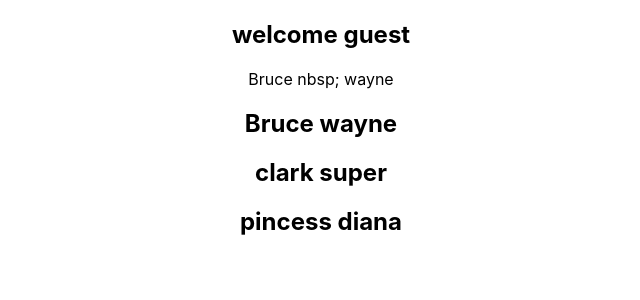
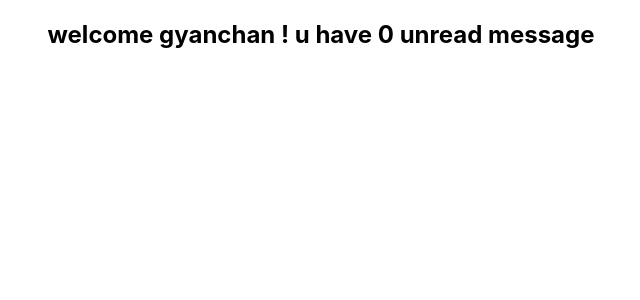
Before and after one commit to gyanchandra123/typescripit-with-react, a React (Create React App) app: page / in a window 1280 px wide. Shown: the top 300 px of the page, without its empty margins (319-959 px from the left). Built offline with nearby package versions, Linux system fonts and the light colour scheme.

Commit message:
React TypeScript Tutorial - 5 - Advanced Props

```diff
--- a/src/App.tsx
+++ b/src/App.tsx
@@ -4,6 +4,10 @@ import "./App.css";
 import { Greet } from "./components/Greet";
 import Person from "./components/Person";
 import PersonList from "./components/PersonList";
+import Status from "./components/Status";
+import Heading from "./components/Heading";
+import OuterComp from "./components/OuterComp";
+import InnerComp from "./components/InnerComp";
 
 function App() {
   //object
@@ -21,9 +25,17 @@ function App() {
 
   return (
     <div className="App">
-      <Greet name="gyanchan" messageCount={10} isLogin={false}></Greet>
+      {/* <Greet name="gyanchan" messageCount={10} isLogin={false}></Greet>
       <Person name={personName}></Person>
       <PersonList allNames ={nameList}></PersonList>
+       <Status status='success'></Status>
+        <Heading>this is the heading content</Heading>
+
+      <OuterComp>
+        <InnerComp>this is inner comp content</InnerComp>
+      </OuterComp> */}
+
+      <Greet name="gyanchan"  isLogin={true}></Greet>
     </div>
   );
 }
--- a/src/components/Greet.tsx
+++ b/src/components/Greet.tsx
@@ -2,16 +2,17 @@ import React from "react";
 
 type GreetProps = {
   name: string;
-  messageCount: number;
+  messageCount?: number;
   isLogin: boolean;
 };
 
 export const Greet = (props: GreetProps) => {
+  const {messageCount=0} =props;
   return (
     <div>
       <h2>
         {props.isLogin
-          ? `welcome ${props.name} ! u have ${props.messageCount} unread message`
+          ? `welcome ${props.name} ! u have ${messageCount} unread message`
           : "welcome guest"}
       </h2>
     </div>
--- /dev/null
+++ b/src/components/Heading.tsx
@@ -0,0 +1,12 @@
+import React from 'react'
+
+type headingProps = {
+    children:string;
+}
+const Heading = (props:headingProps) => {
+    return (
+      <h2>{props.children}</h2>
+    )
+}
+
+export default Heading
--- /dev/null
+++ b/src/components/InnerComp.tsx
@@ -0,0 +1,9 @@
+import React from "react";
+type innerCompProps = {
+  children: string;
+};
+const InnerComp = (props:innerCompProps) => {
+  return <div> {props.children}.</div>;
+};
+
+export default InnerComp;
--- /dev/null
+++ b/src/components/OuterComp.tsx
@@ -0,0 +1,11 @@
+import React from "react";
+
+type OuterCompProps ={
+    children :React.ReactNode
+}
+
+const OuterComp = (props:OuterCompProps) => {
+  return <div>{props.children}</div>;
+};
+
+export default OuterComp;
--- /dev/null
+++ b/src/components/Status.tsx
@@ -0,0 +1,20 @@
+import React from "react";
+
+type statusProps = {
+  status: "loading"|"success"|"error";
+};
+
+const Status = (props: statusProps) => {
+  let message;
+  if (props.status === "loading") message = "loading....";
+  if (props.status === "success") message = "data fetch successfully....";
+  if (props.status === "error") message = "error fetching data";
+
+  return (
+    <div>
+      <h2>status :{message}</h2>
+    </div>
+  );
+};
+
+export default Status;
```
